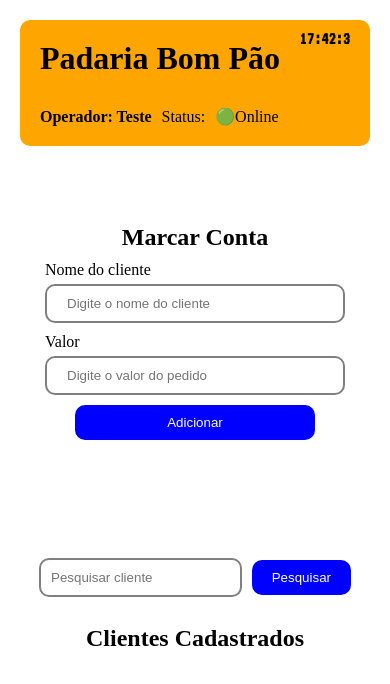
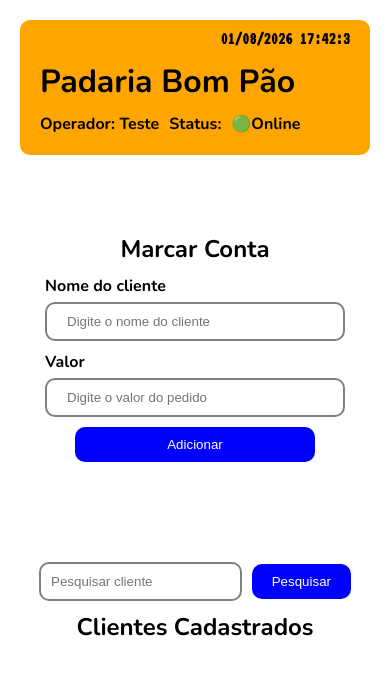
Before and after one commit to Leolfc/Caderneta-Digital, a plain HTML site: page index.html in a window 390 px wide. Drawn offline with nearby package versions, Linux system fonts and the light colour scheme.

Commit message:
alterando familia de fontes no body e colocando modo dark

```diff
--- a/index.html
+++ b/index.html
@@ -5,12 +5,18 @@
     <meta name="viewport" content="width=device-width, initial-scale=1.0" />
     <link rel="preconnect" href="https://fonts.googleapis.com" />
     <link rel="preconnect" href="https://fonts.gstatic.com" crossorigin />
+    <link rel="preconnect" href="https://fonts.gstatic.com" crossorigin />
+    <link
+      href="https://fonts.googleapis.com/css2?family=Nunito:ital,wght@0,200..1000;1,200..1000&display=swap"
+      rel="stylesheet"
+    />
     <title>Cardeneta</title>
     <link rel="stylesheet" href="styles/index.css" />
     <link
       href="https://fonts.googleapis.com/css2?family=VT323&display=swap"
       rel="stylesheet"
     />
+    <link rel="preconnect" href="https://fonts.googleapis.com" />
   </head>
 
   <body>
@@ -28,7 +34,6 @@
       </div>
     </header>
     <main>
-
       <section class="name_client">
         <form action="">
           <h2>Marcar Conta</h2>
@@ -47,7 +52,8 @@
             <label for="value"
               >Valor
               <input
-                type="number"
+                pattern="[0-9]+"
+                type="text"
                 id="value"
                 placeholder="Digite o valor do pedido"
               />
@@ -60,10 +66,14 @@
 
       <section class="container_value">
         <div class="container_search">
-        <input id="search_input" type="text" placeholder="Pesquisar cliente" />
-        <button class="search">Pesquisar</button>
-      </div>
-      <h2>Clientes Cadastrados</h2>
+          <input
+            id="search_input"
+            type="text"
+            placeholder="Pesquisar cliente"
+          />
+          <button class="search">Pesquisar</button>
+        </div>
+        <h2>Clientes Cadastrados</h2>
         <!-- <div class="container_dados_client">
             <h3>Leo</h3>
             <span>R$ 20,00</span>
--- a/script.js
+++ b/script.js
@@ -5,6 +5,7 @@ const section = document.querySelector(".container_value");
 const buttonSearch = document.querySelector(".search");
 const inputSearch = document.querySelector("#search_input");
 const buttonEdit = document.querySelector(".edit");
+const regex = /^[0-9]+$/;
 
 form.addEventListener("submit", (event) => {
   event.preventDefault();
@@ -17,11 +18,10 @@ form.addEventListener("submit", (event) => {
             <button class="edit">Editar</button>
 
   `;
+
   section.appendChild(div);
   inputNameClient.value = "";
   valorCliente.value = "";
-
-
 });
 
 buttonSearch.addEventListener("click", () => {
@@ -40,14 +40,18 @@ function clock() {
   const hours = data.getHours();
   const minutes = data.getMinutes();
   const seconds = data.getSeconds();
+  const day = data.toLocaleString("pt-BR", {
+    dateStyle: "short",
+  });
 
-  const div = document.querySelector(".clock");
-  div.textContent = `${hours}:${minutes}:${seconds}`;
+  const divClock = document.querySelector(".clock");
+  divClock.textContent = `
+  ${day}
+  ${hours}:${minutes}:${seconds}`;
 }
 
 setInterval(() => {
   clock();
 }, 1000);
 
-
-console.log(buttonEdit)
+console.log(buttonEdit);
--- a/styles/global.css
+++ b/styles/global.css
@@ -4,6 +4,10 @@
   box-sizing: border-box;
 }
 
+body{
+   font-family: "Nunito", sans-serif;
+   font-weight: bold;
+}
 button {
   cursor: pointer;
   padding: 10px 20px;
@@ -16,16 +20,18 @@ button {
 @media (max-width: 650px) {
   header {
     flex-direction: column;
-    gap: 20px;
+    h1{
+      margin-top: 20px;
+    }
   }
 
   .container_search {
     max-width: 80%;
-    margin: 18px auto;
   }
   .name_client {
     margin-top: 20%;
   }
+
 }
 .container_dados_client {
   display: flex;
@@ -39,3 +45,10 @@ button {
   border-radius: 8px;
   padding-block: 10px;
 }
+
+@media(prefers-color-scheme: white){
+  body{
+    background-color: black;
+    color: rgb(250, 248, 248);
+  }
+}
--- a/styles/header.css
+++ b/styles/header.css
@@ -26,4 +26,5 @@ header{
 
 
 
+
 }
```
